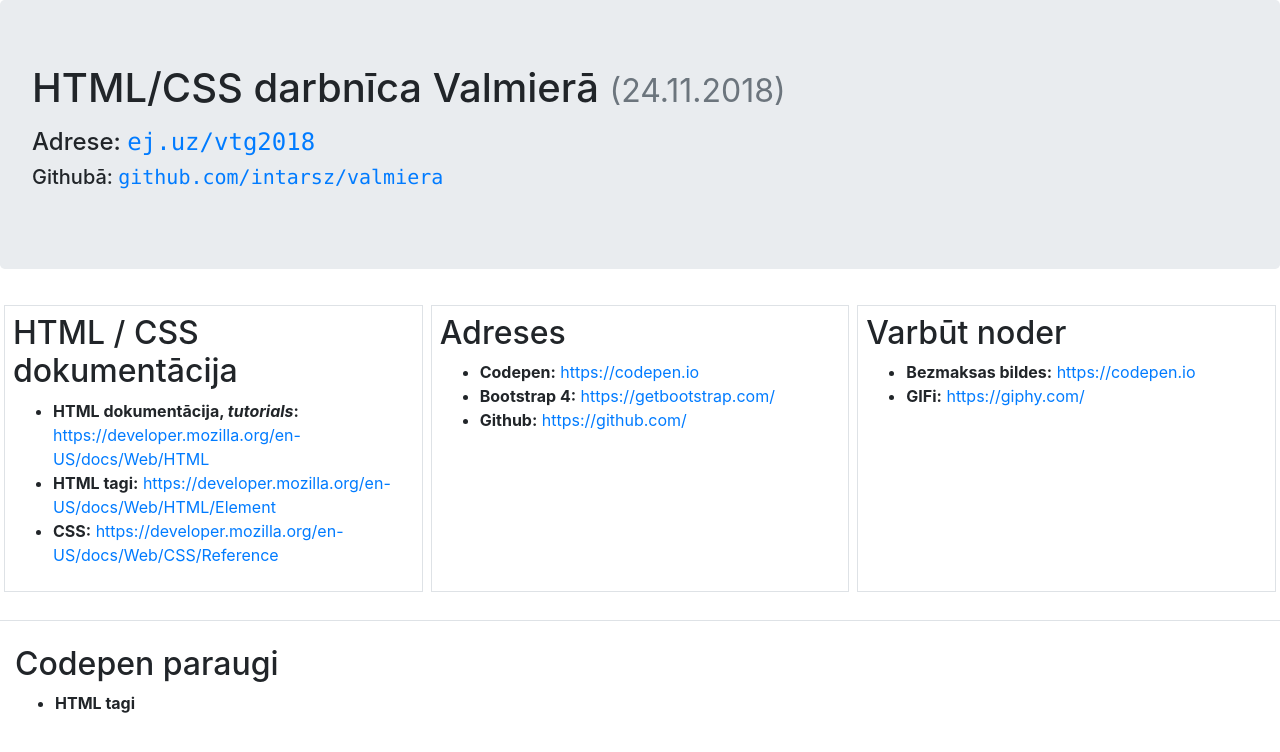
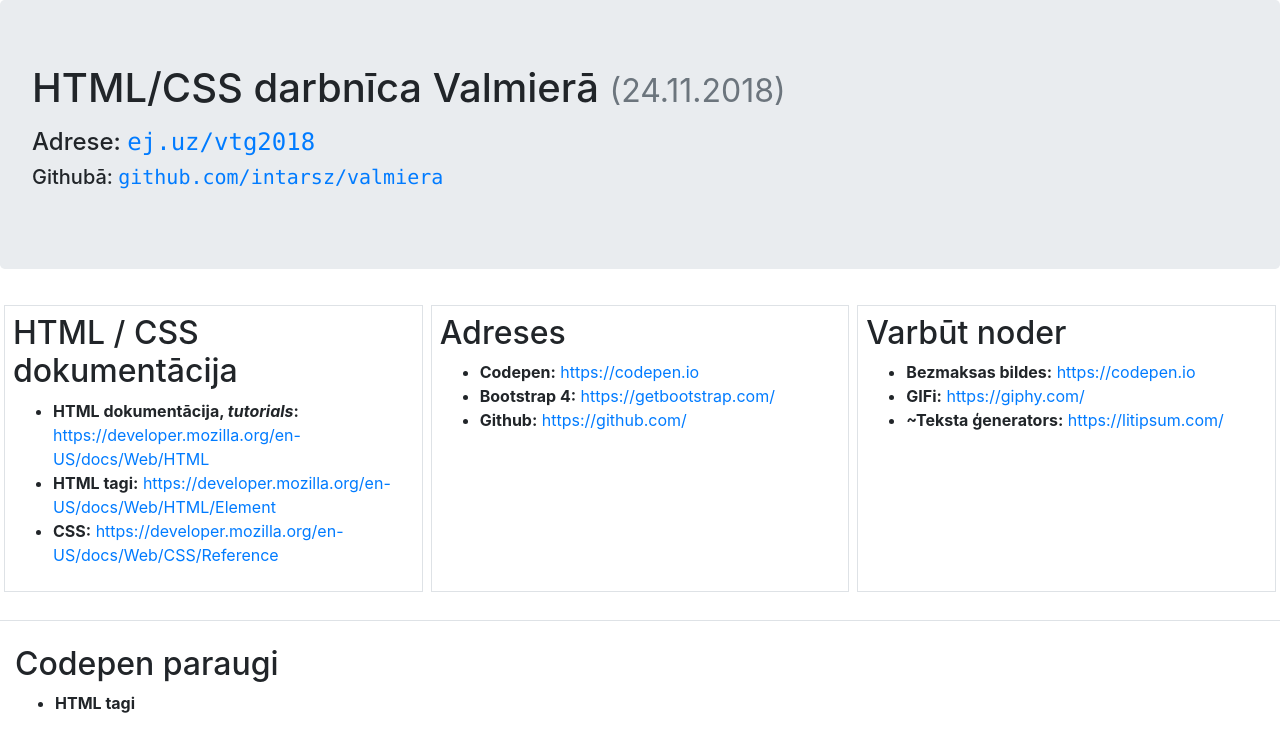
Before and after one commit to intarsz/valmiera, a plain HTML site: page index.html in a window 1280 px wide. Drawn offline with nearby package versions, Linux system fonts and the light colour scheme.

Commit message:
Update index.html

```diff
--- a/index.html
+++ b/index.html
@@ -92,6 +92,12 @@
             https://giphy.com/
           </a>
         </li>
+        <li>
+          <strong>~Teksta ģenerators:</strong>
+          <a href="https://litipsum.com/">
+            https://litipsum.com/
+          </a>
+        </li>
       </ul>
     </div>
   </div>
```
